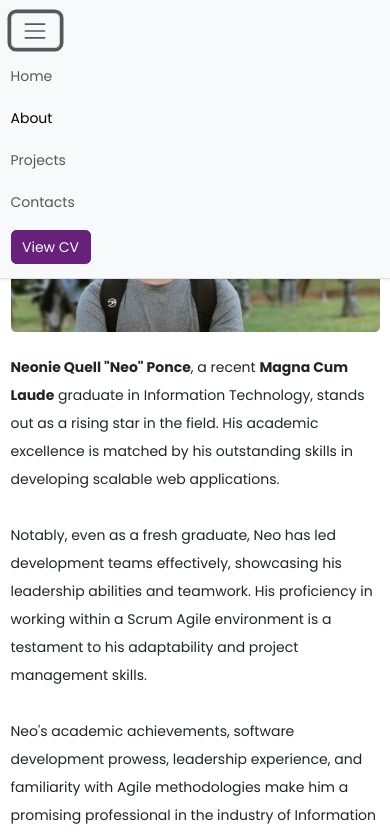
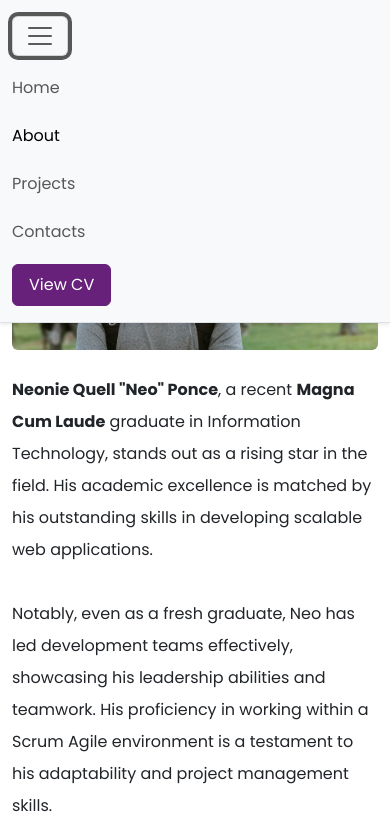
Before and after one commit to NeonieQuell/Web-Portfolio, a website: page assets/pages/about.html in a window 390 px wide. Both pictures are taken after a click on the button "Toggle navigation". Shown: the top 836 px of the page. Drawn offline with Linux system fonts and the light colour scheme.

Commit message:
Rearranged CSS and Adjusted Spacing of Sections in About Page

```diff
--- a/assets/pages/about.html
+++ b/assets/pages/about.html
@@ -102,7 +102,7 @@
                         </li>
                     </ul>
                     <div class="d-flex">
-                        <a class="btn btn-primary" href="../files/Ponce_Neonie_Quell_-_Resume.pdf" target="_blank">
+                        <a class="btn btn-primary px-3 py-2" href="../files/Ponce_Neonie_Quell_-_Resume.pdf" target="_blank">
                             View CV
                         </a>
                     </div>
@@ -114,7 +114,7 @@
         <div class="container">
             <!--  About  -->
             <section>
-                <div class="row pt-3 pt-md-4">
+                <div class="row pt-4 pb-1">
                     <div class="col-12">
                         <h1 class="fw-semi-bold">About</h1>
                     </div>
@@ -153,7 +153,7 @@
             <hr>
             <!--  Skills & Technologies  -->
             <section>
-                <div class="row mt-5 mt-xxl-5">
+                <div class="row mt-5">
                     <div class="col-12">
                         <h1 class="fw-semi-bold">Skills & Technologies</h1>
                     </div>
@@ -163,7 +163,7 @@
                         <!--  First Row  -->
                         <div class="row mt-4 d-flex flex-column flex-md-row align-items-center justify-content-center">
                             <!--  ASP.NET Core  -->
-                            <div class="col-11 col-md-6 col-lg-5 col-xxl-3 mt-4 mt-md-0">
+                            <div class="col-11 col-md-6 col-lg-5 col-xxl-3 mt-md-0">
                                 <div class="card pt-2 pb-3">
                                     <div class="card-body">
                                         <!--  Top Image  -->
@@ -412,7 +412,7 @@
                     </div>
                 </div>
             </section>
-            <hr>
+            <hr class="mt-4">
             <!--  Education  -->
             <section>
                 <div class="row mt-5 mt-xxl-5">
--- a/assets/styles/main.scss
+++ b/assets/styles/main.scss
@@ -1,41 +1,25 @@
 $primary: #67217a;
 $bs-primary: #0d6efd;
-
-html {
-    font-size: 14px;
-    position: relative;
-    min-height: 100%;
-    overflow-y: scroll;
-}
-
-body {
-    margin-bottom: 60px;
-    padding-top: 64px;
-}
-
-img{
-    -khtml-user-select: none;
-    -o-user-select: none;
-    -moz-user-select: none;
-    -webkit-user-select: none;
-    user-select: none;
-}
-
-.navbar {
-    margin-top: -1px;
-}
-
-@media (min-width: 768px) {
-    html {
-        font-size: 16px;
-    }
-}
 
 @import "https://fonts.googleapis.com/css2?family=Poppins:wght@400;500;600;700&display=swap";
 @import "../../node_modules/bootstrap/scss/bootstrap";
 
 :root {
     --bs-body-font-family: 'Poppins', sans-serif;
+}
+
+body {
+    padding-top: 64px;
+    padding-right:0px !important;
+    margin-right:0px !important;
+}
+
+img {
+    -khtml-user-select: none;
+    -o-user-select: none;
+    -moz-user-select: none;
+    -webkit-user-select: none;
+    user-select: none;
 }
 
 .fw-semi-bold {
@@ -46,7 +30,6 @@ img{
     cursor: pointer;
 }
 
-// MDB Timeline
 ul.timeline {
     list-style-type: none;
     position: relative;
```
Also changed, not shown: assets/pages/projects.html (+2 -2 lines), index.html (+3 -3 lines), assets/styles/main.css, 1 other file.
